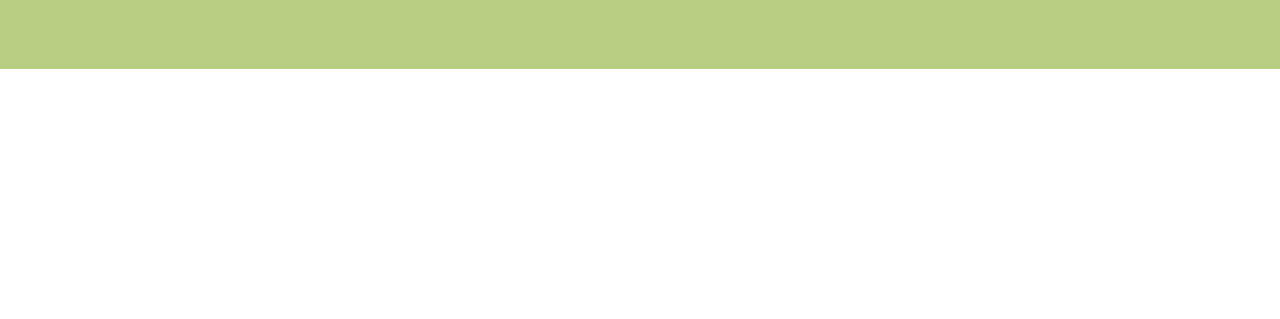
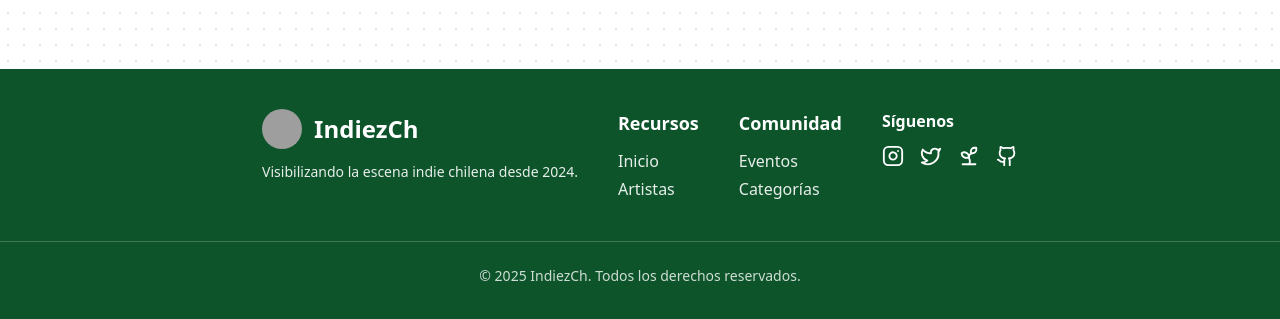
Before and after one commit to spunito/indiezch-frontend, a React (Vite) app: page / in a window 1280 px wide. Shown: the part 2331-2650 px from the top of the page. Before the commit the page ends 2400 px from the top, so only its background shows below. Built offline with nearby package versions, Linux system fonts and the light colour scheme; grey boxes are pictures that could not be loaded.

Commit message:
feat: Home structure done

```diff
--- a/index.html
+++ b/index.html
@@ -2,9 +2,9 @@
 <html lang="en">
   <head>
     <meta charset="UTF-8" />
-    <link rel="icon" type="image/svg+xml" href="/vite.svg" />
+    <link rel="icon" type="image/svg+xml" href="https://avatars.githubusercontent.com/u/83663289?s=48&v=4" />
     <meta name="viewport" content="width=device-width, initial-scale=1.0" />
-    <title>indiezch-frontend</title>
+    <title>IndiezCh</title>
   </head>
   <body>
     <div id="root"></div>
--- a/package.json
+++ b/package.json
@@ -21,6 +21,7 @@
     "lucide-react": "^0.553.0",
     "react": "^19.2.0",
     "react-dom": "^19.2.0",
+    "react-router": "^7.9.6",
     "tailwind-merge": "^3.4.0",
     "tailwindcss": "^4.1.17",
     "zustand": "^5.0.8"
--- a/src/IndiezchHome.tsx
+++ b/src/IndiezchHome.tsx
@@ -2,6 +2,7 @@ import { FirstComponent } from "./components/home/FirstComponent"
 import { Navbar } from "./components/layout/Navbar"
 import { SecondComponent } from './components/home/SecondComponent';
 import { InicioComponente } from './components/home/InicioComponente';
+import { Footer } from './components/layout/Footer';
 
 
 export const IndiezchHome = () => {
@@ -12,6 +13,7 @@ export const IndiezchHome = () => {
       <InicioComponente/>
       <FirstComponent/>
       <SecondComponent />
+      <Footer />
 
     </div>
   )
--- a/src/components/home/SecondComponent.tsx
+++ b/src/components/home/SecondComponent.tsx
@@ -1,6 +1,6 @@
 export const SecondComponent = () => {
   return (
-    <div className="pt-20 w-full min-h-screen bg-[#B7CD7F]">
+    <div className="pt-20 w-full min-h-screen bg-white bg-[radial-gradient(#e5e7eb_1px,transparent_1px)] [background-size:16px_16px]">
       <div className="mx-auto max-w-7xl px-4">
 
         {/* Título */}
--- /dev/null
+++ b/src/components/layout/Footer.tsx
@@ -0,0 +1,64 @@
+import { Avatar, AvatarImage } from '@/components/ui/avatar';
+import { Github, Twitter, Instagram, SproutIcon as Spotify } from 'lucide-react';
+
+export const Footer = () => {
+  return (
+    <footer className="w-full bg-green-900 py-10">
+
+      {/* CONTENIDO PRINCIPAL */}
+      <div className="flex flex-wrap max-w-7xl mx-auto justify-center items-start gap-10 px-6 text-white">
+
+        {/* LOGO + INFO */}
+        <div className="flex flex-col items-center sm:items-start text-center sm:text-left max-w-xs">
+          <div className="flex items-center gap-3 mb-3">
+            <Avatar className="h-10 w-10">
+              <AvatarImage src="https://avatars.githubusercontent.com/u/83663289?s=48&v=4" />
+            </Avatar>
+            <p className="font-bold text-2xl">IndiezCh</p>
+          </div>
+
+          <p className="text-sm opacity-90 leading-relaxed">
+            Visibilizando la escena indie chilena desde 2024.
+          </p>
+        </div>
+
+        {/* SECCIÓN RECURSOS 1 */}
+        <div className="flex flex-col text-center sm:text-left">
+          <h1 className="text-lg font-semibold mb-3">Recursos</h1>
+          <ul className="space-y-1 opacity-90">
+            <li><a href="#" className="hover:underline">Inicio</a></li>
+            <li><a href="#" className="hover:underline">Artistas</a></li>
+          </ul>
+        </div>
+
+        {/* SECCIÓN RECURSOS 2 */}
+        <div className="flex flex-col text-center sm:text-left">
+          <h1 className="text-lg font-semibold mb-3">Comunidad</h1>
+          <ul className="space-y-1 opacity-90">
+            <li><a href="#" className="hover:underline">Eventos</a></li>
+            <li><a href="#" className="hover:underline">Categorías</a></li>
+          </ul>
+        </div>
+
+        {/* REDES SOCIALES */}
+        <div className="flex flex-col text-center sm:text-left">
+          <h4 className="font-semibold mb-3">Síguenos</h4>
+          <div className="flex gap-4 justify-center sm:justify-start">
+            <a href="#" className="hover:opacity-80 transition-opacity"><Instagram size={22} /></a>
+            <a href="#" className="hover:opacity-80 transition-opacity"><Twitter size={22} /></a>
+            <a href="#" className="hover:opacity-80 transition-opacity"><Spotify size={22} /></a>
+            <a href="#" className="hover:opacity-80 transition-opacity"><Github size={22} /></a>
+          </div>
+        </div>
+      </div>
+
+      {/* COPYRIGHT */}
+      <div className="border-t border-white/20 mt-10 pt-6">
+        <p className="text-sm opacity-80 text-center text-white">
+          © 2025 IndiezCh. Todos los derechos reservados.
+        </p>
+      </div>
+
+    </footer>
+  );
+};
```
Also changed, not shown: 1 other file (tests, documents, lock files or other folders).
